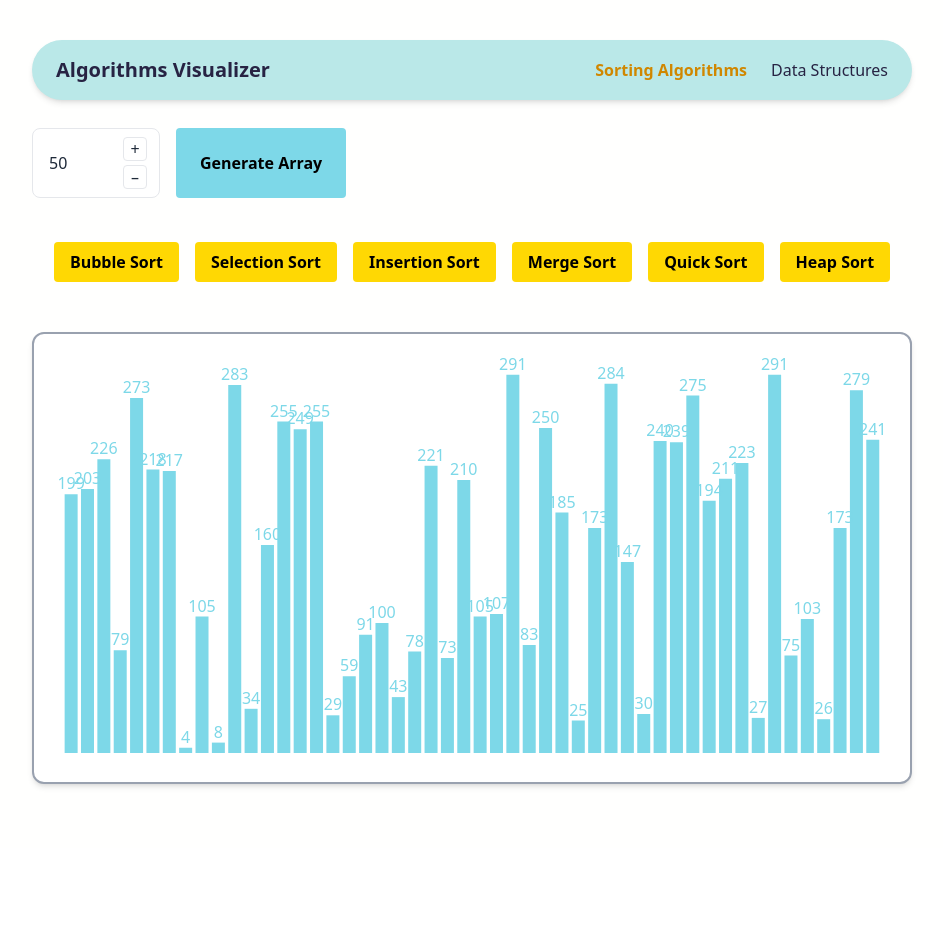
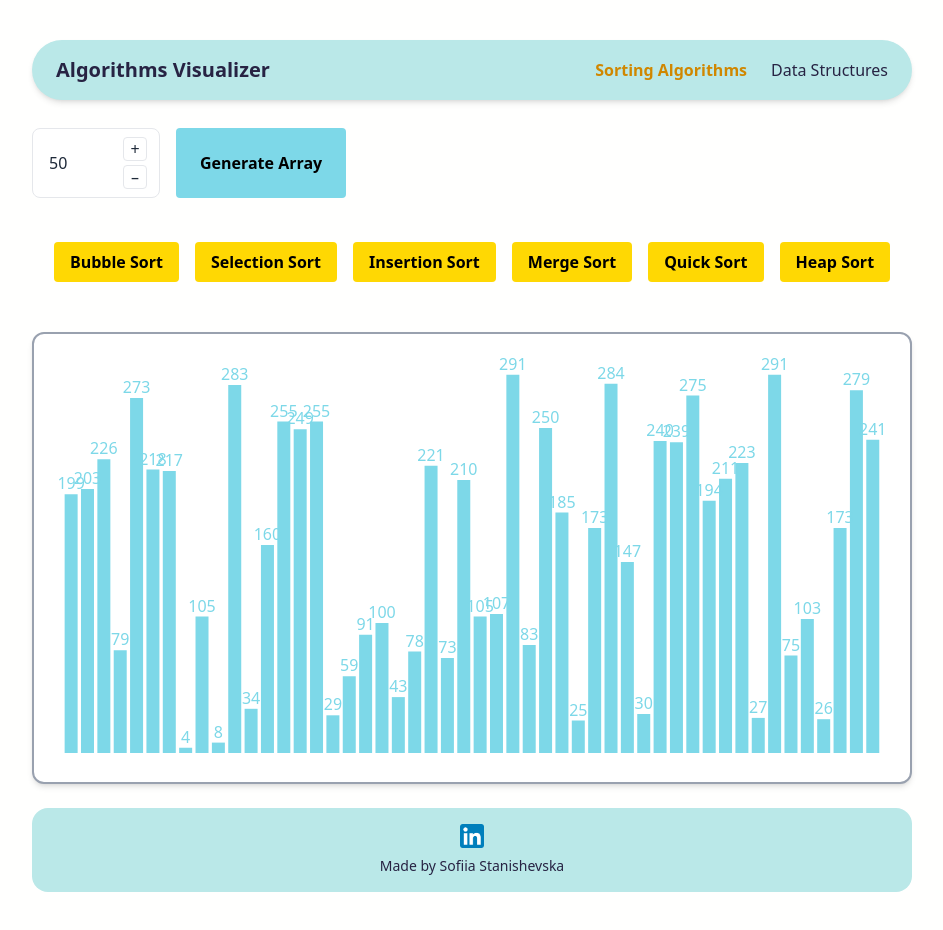
Before and after one commit to Sofiia13/algorithms-visualizer, a React (Vite) app: page /#/sorting in a window 1280 px wide. Shown: the whole page, without its empty margins (168-1111 px from the left). Before the commit the page ends 848 px from the top, so only its background shows below. Built offline with nearby package versions, Linux system fonts and the light colour scheme.

Commit message:
add footer

```diff
--- a/frontend/src/App.tsx
+++ b/frontend/src/App.tsx
@@ -3,10 +3,11 @@ import "./App.css";
 import { SortingPage } from "./components/SortingPage";
 import { Header } from "./components/Header";
 import { DataStructurePage } from "./components/DataStructuresPage";
+import { Footer } from "./components/Footer";
 
 function App() {
   return (
-    <div className="bg-[#fffffe] min-h-screen lg:px-50 md:px-20 px-5 py-10">
+    <div className="bg-[#fffffe] min-h-screen lg:px-50 md:px-20 px-5 p-10">
       <Header />
 
       <Routes>
@@ -14,6 +15,8 @@ function App() {
         <Route path="/sorting" element={<SortingPage />} />
         <Route path="/data-structures" element={<DataStructurePage />} />
       </Routes>
+
+      <Footer />
     </div>
   );
 }
--- /dev/null
+++ b/frontend/src/components/Footer.tsx
@@ -0,0 +1,22 @@
+import type React from "react";
+import linkedinIcon from "../assets/linkedin.png";
+
+export const Footer: React.FC = () => {
+  return (
+    <footer className="flex flex-col items-center justify-center gap-2 py-4 bg-[#bae8e8] text-[#272343] rounded-2xl">
+      <a
+        href="https://www.linkedin.com/in/sofiiastanishevska/"
+        target="_blank"
+        rel="noopener noreferrer"
+        className="hover:opacity-80 transition-opacity"
+      >
+        <img
+          src={linkedinIcon}
+          alt="LinkedIn icon"
+          className="w-6 h-6"
+        />
+      </a>
+      <p className="text-sm">Made by Sofiia Stanishevska</p>
+    </footer>
+  );
+};
```
Also changed, not shown: frontend/src/assets/linkedin.png (added).
